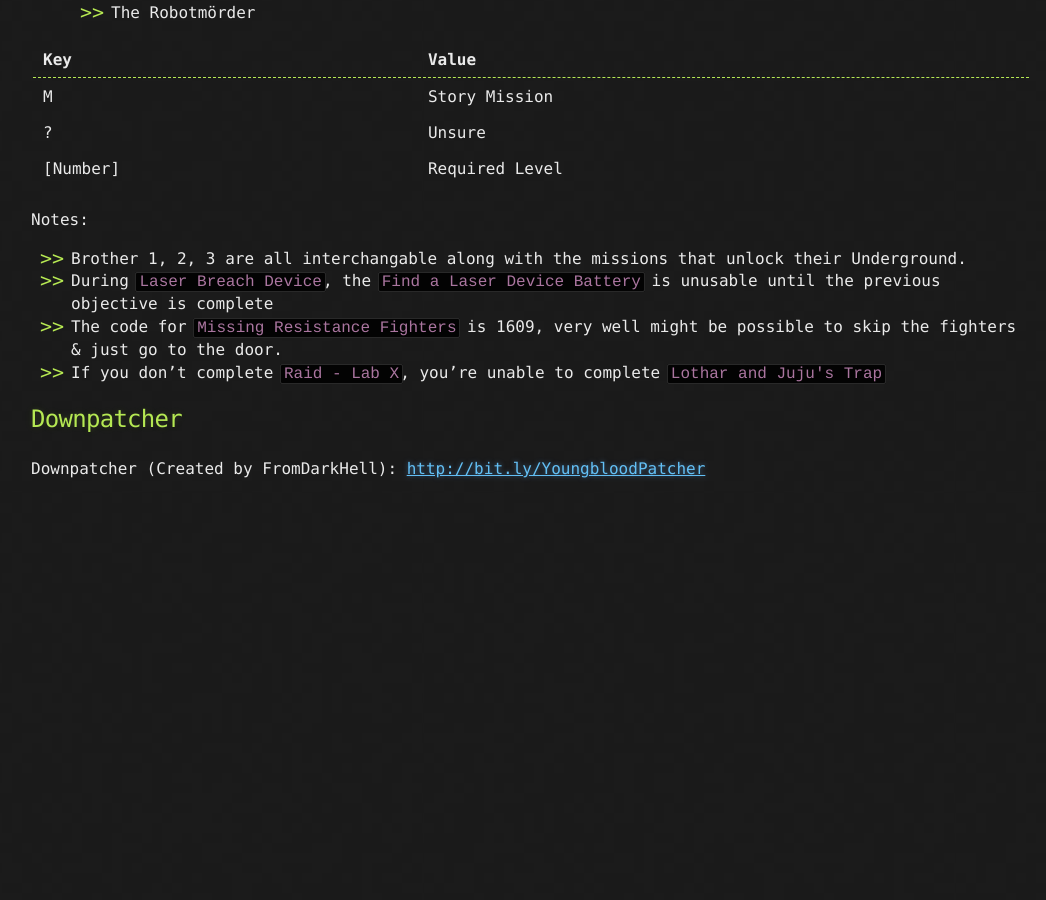
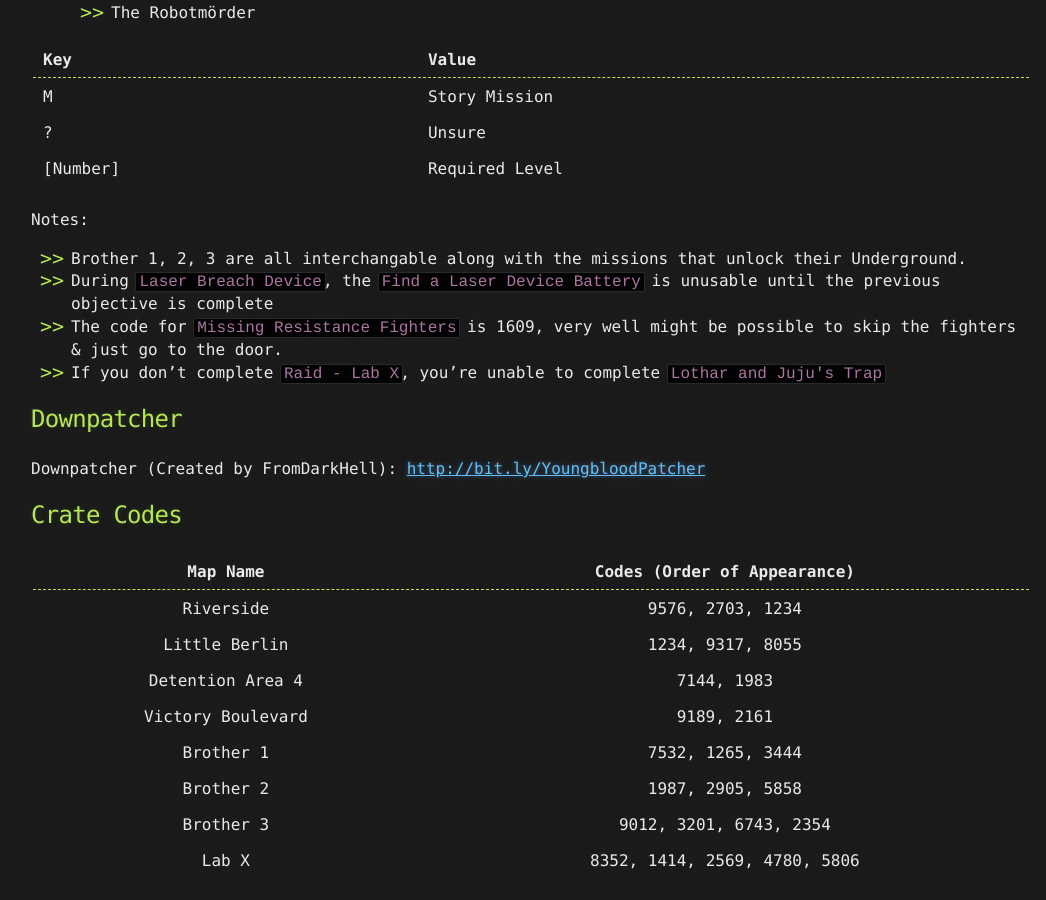
Before and after one commit to FromDarkHell/FromDarkHell.github.io, a Jekyll site: the page built from _posts/gameInfo/2019-8-13-Wolfenstein-Youngblood.md, in a window 1280 px wide and 900 px high, scrolled down 1104 px. Shown: the whole window, without its empty margins (109-1155 px from the left). Built offline with Jekyll 4.4.1, drawn with Linux system fonts in a browser that asks for light colours; before the commit the page ends 1605 px from its top, so only the background shows below that.

Commit message:
Add Crate Table

```diff
--- a/_posts/gameInfo/2019-8-13-Wolfenstein-Youngblood.md
+++ b/_posts/gameInfo/2019-8-13-Wolfenstein-Youngblood.md
@@ -56,3 +56,16 @@ Notes:
 ## Downpatcher
 
 Downpatcher (Created by FromDarkHell): [http://bit.ly/YoungbloodPatcher](http://bit.ly/YoungbloodPatcher)
+
+## Crate Codes
+
+| Map Name          | Codes (Order of Appearance)   |
+|:-----------------:|:-----------------------------:|
+| Riverside         | 9576, 2703, 1234              |
+| Little Berlin     | 1234, 9317, 8055              |
+| Detention Area 4  | 7144, 1983                    |
+| Victory Boulevard | 9189, 2161                    |
+| Brother 1         | 7532, 1265, 3444              |
+| Brother 2         | 1987, 2905, 5858              |
+| Brother 3         | 9012, 3201, 6743, 2354        |
+| Lab X             | 8352, 1414, 2569, 4780, 5806  |
```
Also changed, not shown: _posts/2019-8-13-Testing.md (deleted, +0 -9 lines).
